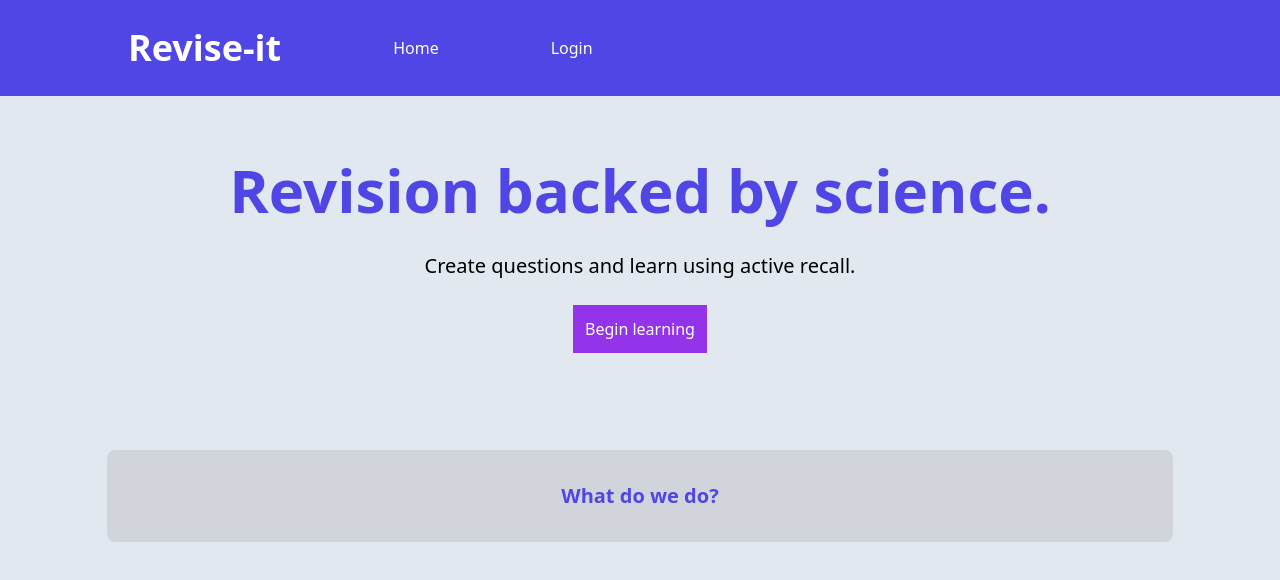
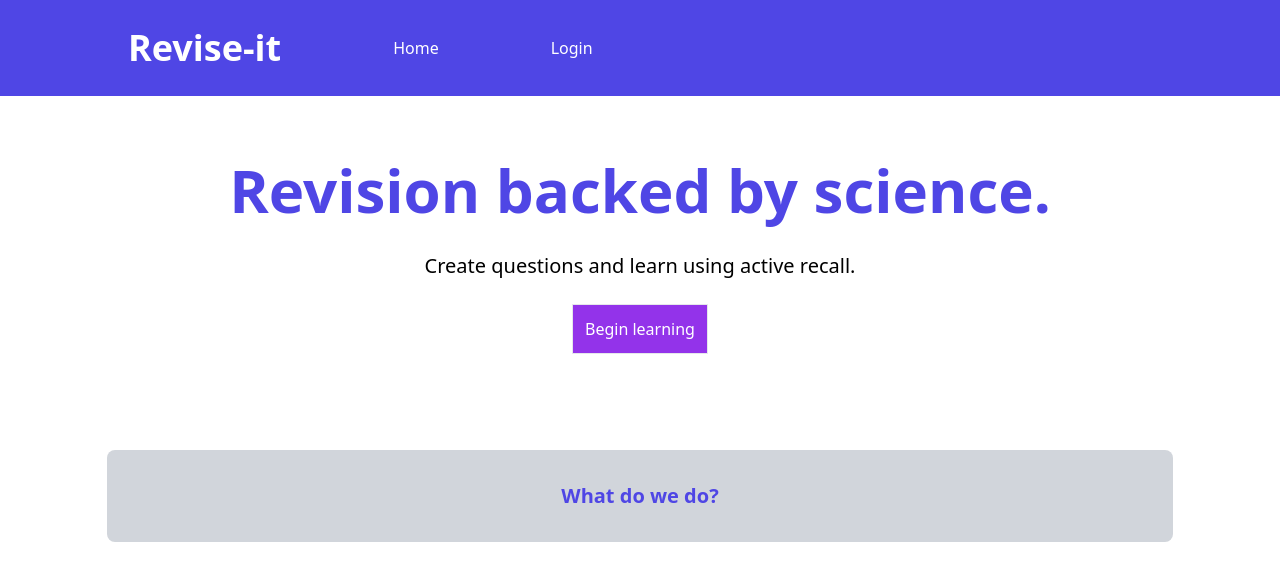
Before and after one commit to liam1703/revise-it, a Vue app in the folder frontend/: page / in a window 1280 px wide. Shown: the top 580 px of the page. Built offline with nearby package versions, Linux system fonts and the light colour scheme.

Commit message:
Prefer whitespacce

```diff
--- a/frontend/src/views/Home.vue
+++ b/frontend/src/views/Home.vue
@@ -1,5 +1,5 @@
 <template>
-  <div class="bg-slate-200 h-screen w-screen">
+  <div class="h-screen w-screen">
     <navbar />
     <div class="w-screen">
       <h1 class="text-center text-6xl mt-16 font-semibold text-indigo-600">Revision backed by science.</h1>
```
